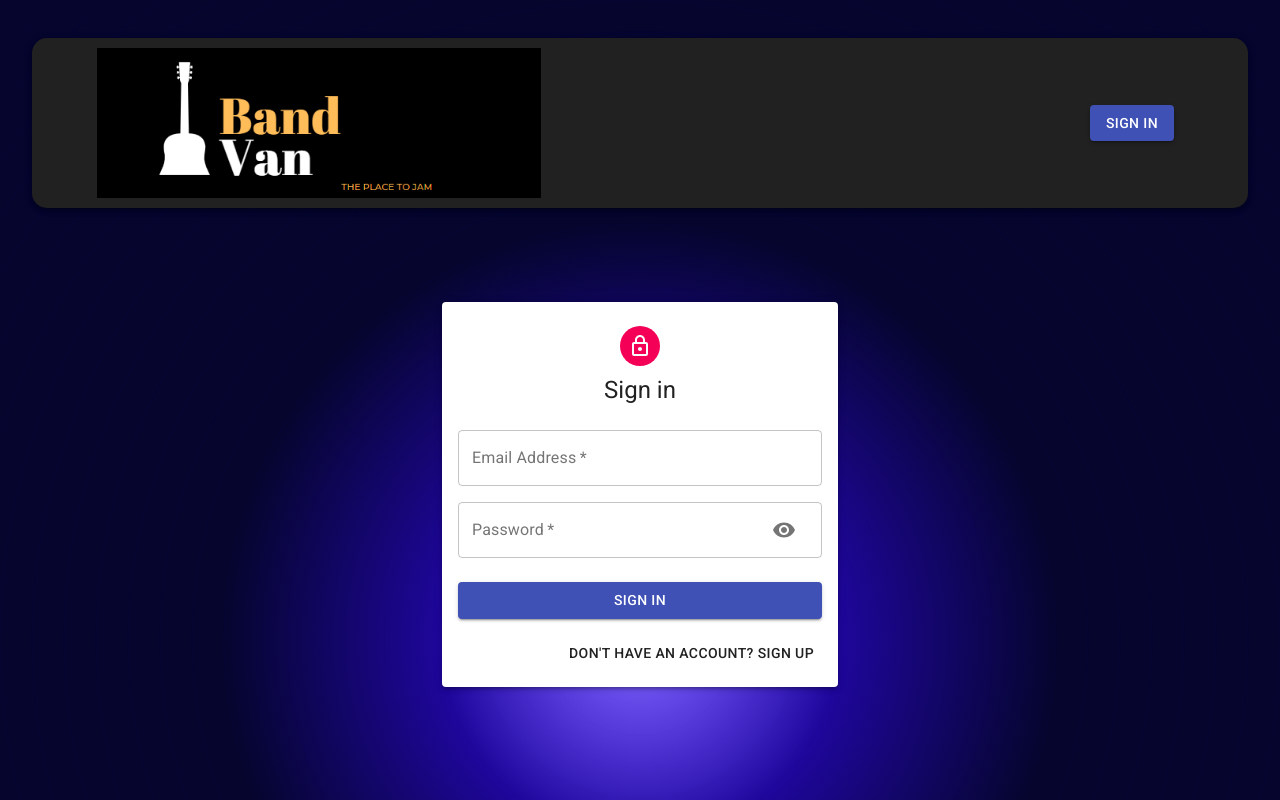
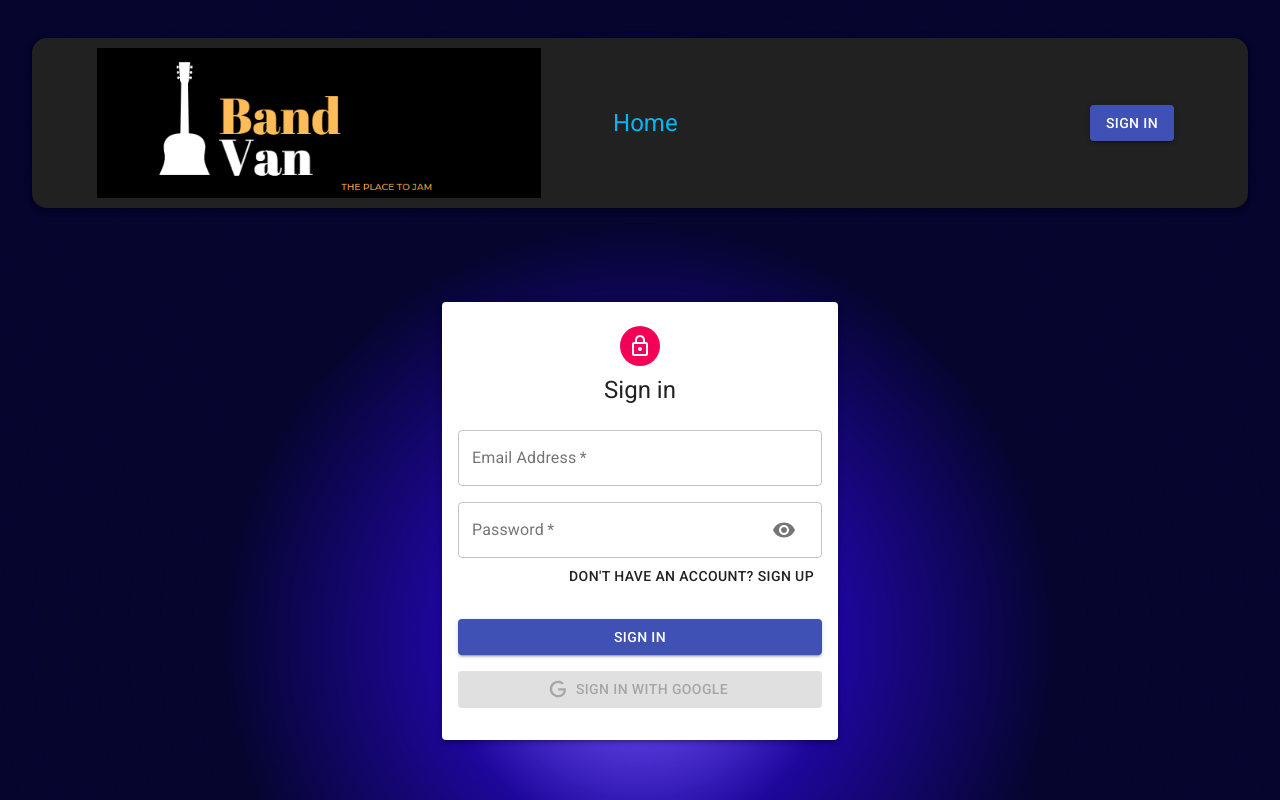
Before and after one commit to Jarred-Caris/BandVan_2.0, a React (Create React App) app in the folder client/: page /auth in a window 1280 px wide. Built offline with nearby package versions, Linux system fonts and the light colour scheme.

Commit message:
google login button added and setting up auth

```diff
--- a/client/src/components/Auth/Auth.js
+++ b/client/src/components/Auth/Auth.js
@@ -1,4 +1,4 @@
-import React, { useState } from 'react'
+import React, { useState } from "react";
 import {
   Container,
   Grid,
@@ -7,25 +7,44 @@
   Paper,
   Button,
 } from "@material-ui/core";
+import { GoogleLogin } from "react-google-login";
 import useStyles from "./styles";
 import LockOutlinedIcon from "@material-ui/icons/LockOutlined";
-import Input from './Input'
+import Input from "./Input";
+import Icon from "./icon";
+import {useDispatch} from 'react-redux'
 
 const Auth = () => {
   const classes = useStyles();
   const [showPassword, setShowPassword] = useState(false);
   const handleShowPassword = () => setShowPassword(!showPassword);
-  const [isSignup, setIsSignup] = useState(false)
-
+  const [isSignup, setIsSignup] = useState(false);
+  const dispatch = useDispatch();
 
   const handleSubmit = () => {};
+
   const handleChange = () => {};
+
   const switchMode = () => {
-
     setIsSignup((prevIsSignup) => !prevIsSignup);
     setShowPassword(false);
   };
-//   const handleShowPassword = () => setShowPassword{(prevShowPassword) => !prev};
+
+  const googleSuccess = async (res) => {
+    console.log(res)
+    const result = res?.profileObj;
+    const token = res?.tokenId;
+    try {
+      dispatch({ type: 'AUTH', data: { result, token } });
+
+      // history.push('/');
+    } catch (error) {
+      console.log(error);
+    }
+
+  };
+
+  const googleError = () => alert('Google Sign In was unsuccessful. Try again');
 
   return (
     <Container component="main" maxWidth="xs">
@@ -33,29 +52,89 @@
         <Avatar className={classes.avatar}>
           <LockOutlinedIcon />
         </Avatar>
-        <Typography component="h1" variant="h5">{ isSignup ? 'Sign up' : 'Sign in' }</Typography>
+        <Typography component="h1" variant="h5">
+          {isSignup ? "Sign up" : "Sign in"}
+        </Typography>
         <form className={classes.form} onSubmit={handleSubmit}>
           <Grid container spacing={2}>
-            { isSignup && (
-            <>
-              <Input name="firstName" label="First Name" handleChange={handleChange} autoFocus half />
-              <Input name="lastName" label="Last Name" handleChange={handleChange} half />
-            </>
+            {isSignup && (
+              <>
+                <Input
+                  name="firstName"
+                  label="First Name"
+                  handleChange={handleChange}
+                  autoFocus
+                  half
+                />
+                <Input
+                  name="lastName"
+                  label="Last Name"
+                  handleChange={handleChange}
+                  half
+                />
+              </>
             )}
-            <Input name="email" label="Email Address" handleChange={handleChange} type="email" />
-            <Input name="password" label="Password" handleChange={handleChange} type={showPassword ? 'text' : 'password'} handleShowPassword={handleShowPassword} />
-            { isSignup && <Input name="confirmPassword" label="Repeat Password" handleChange={handleChange} type="password" /> }
+            <Input
+              name="email"
+              label="Email Address"
+              handleChange={handleChange}
+              type="email"
+            />
+            <Input
+              name="password"
+              label="Password"
+              handleChange={handleChange}
+              type={showPassword ? "text" : "password"}
+              handleShowPassword={handleShowPassword}
+            />
+            {isSignup && (
+              <Input
+                name="confirmPassword"
+                label="Repeat Password"
+                handleChange={handleChange}
+                type="password"
+              />
+            )}
           </Grid>
-           <Button type="submit" fullWidth variant="contained" color="primary" className={classes.submit}>
-            { isSignup ? 'Sign Up' : 'Sign In' }
-          </Button>
           <Grid container justify="flex-end">
             <Grid item>
               <Button onClick={switchMode}>
-                { isSignup ? 'Already have an account? Sign in' : "Don't have an account? Sign Up" }
+                {isSignup
+                  ? "Already have an account? Sign in"
+                  : "Don't have an account? Sign Up"}
               </Button>
             </Grid>
           </Grid>
+          <Button
+            type="submit"
+            fullWidth
+            variant="contained"
+            color="primary"
+            className={classes.submit}
+          >
+            {isSignup ? "Sign Up" : "Sign In"}
+          </Button>
+          <GoogleLogin
+            clientId="949302729669-s95amghv9cosig77es7ld6lkma5v42lf.apps.googleusercontent.com"
+            render={(renderProps) => (
+              <Button
+                className={classes.googleButton}
+                color="primary"
+                fullWidth
+                onClick={renderProps.onClick}
+                disabled={renderProps.disabled}
+                startIcon={<Icon />}
+                variant="contained"
+              >
+                Sign In With Google
+              </Button>
+            )}
+            onSuccess={googleSuccess}
+            onFailure={googleError}
+            cookiePolicy="single_host_origin"
+          />
+
+
         </form>
       </Paper>
     </Container>
--- /dev/null
+++ b/client/src/components/Auth/icon.js
@@ -0,0 +1,12 @@
+import React from 'react';
+
+const icon = () => (
+  <svg style={{ width: '20px', height: '20px' }} viewBox="0 0 24 24">
+    <path
+      fill="currentColor"
+      d="M21.35,11.1H12.18V13.83H18.69C18.36,17.64 15.19,19.27 12.19,19.27C8.36,19.27 5,16.25 5,12C5,7.9 8.2,4.73 12.2,4.73C15.29,4.73 17.1,6.7 17.1,6.7L19,4.72C19,4.72 16.56,2 12.1,2C6.42,2 2.03,6.8 2.03,12C2.03,17.05 6.16,22 12.25,22C17.6,22 21.5,18.33 21.5,12.91C21.5,11.76 21.35,11.1 21.35,11.1V11.1Z"
+    />
+  </svg>
+);
+
+export default icon;
--- a/client/src/components/Navbar/Navbar.js
+++ b/client/src/components/Navbar/Navbar.js
@@ -22,15 +22,15 @@
     <div className={classes.brandContainer}>
       <MuiThemeProvider theme={theme}>
       <AppBar className={classes.appBar} position="static" color="primary">
-        <img className={classes.image} src={logo} alt="icon" height="150" />
+        <img className={classes.image}  src={logo} alt="icon" height="150" />
         <Typography
           component={Link}
           to="/"
           className={classes.heading}
-          variant="h2"
+          variant="h5"
           align="center"
         >
-
+          Home
         </Typography>
         <Toolbar className={classes.toolbar}>
         {user ? (
```
Also changed, not shown: client/src/reducers/auth.js (added).
